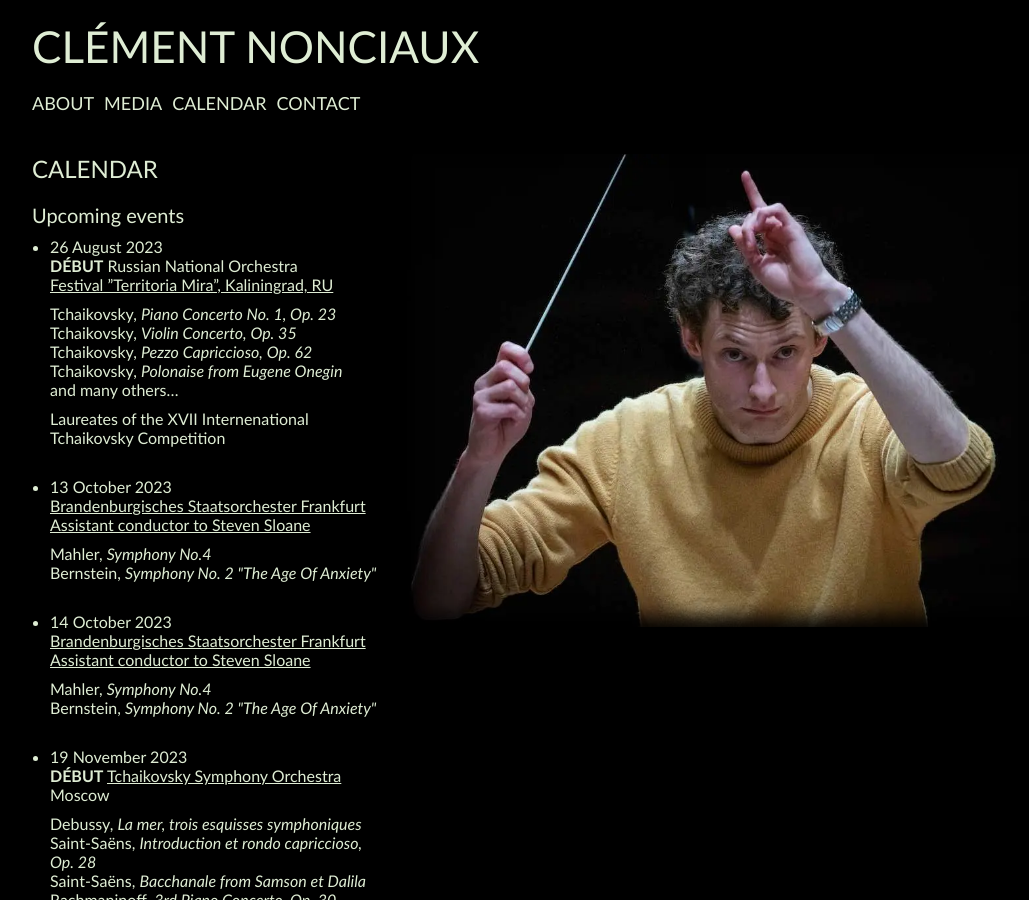
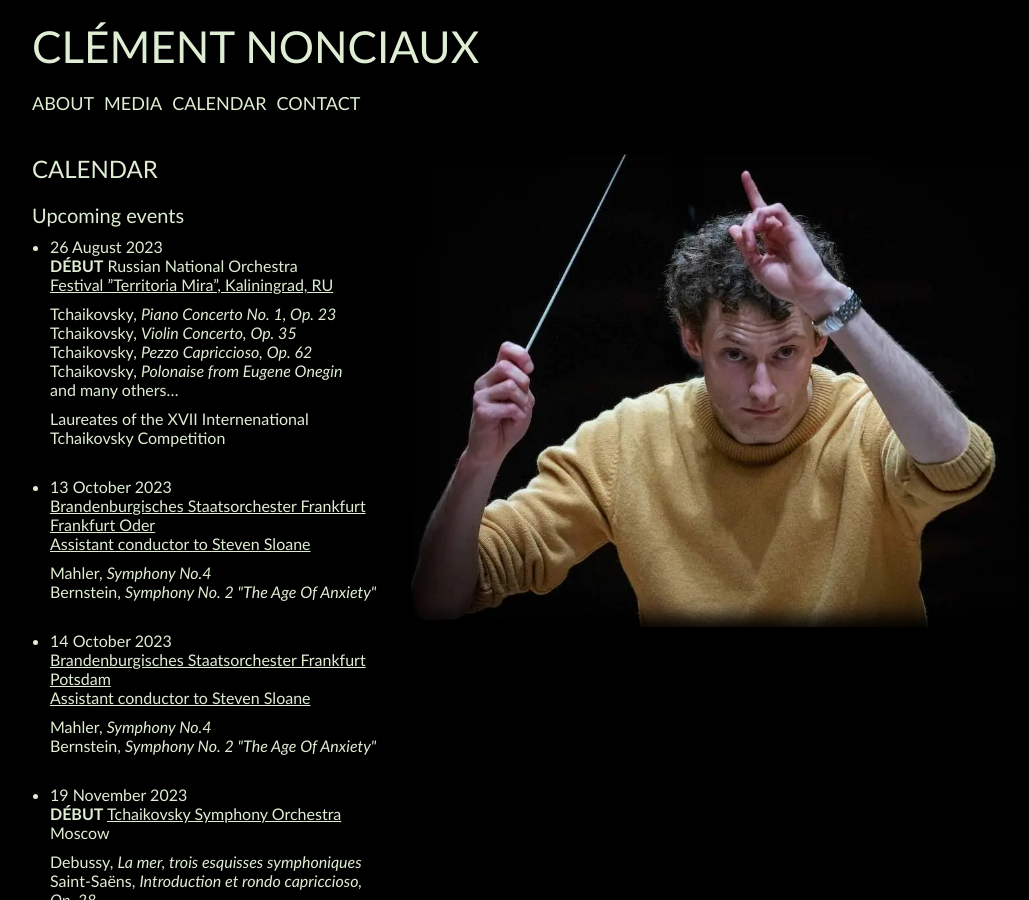
Before and after one commit to martincadoux/clementnonciaux.com, a Jekyll site: the page built from _pages/calendar.html, in a window 1280 px wide and 900 px high. Shown: the whole window, without its empty margins (108-1137 px from the left). Built offline with Jekyll 4.4.1, drawn with Linux system fonts in a browser that asks for light colours; some of the changed text lies outside the part shown.

Commit message:
Update events.yml

```diff
--- a/_data/events.yml
+++ b/_data/events.yml
@@ -85,6 +85,7 @@
 - date: 2023-10-14
   location: |-
     [Brandenburgisches Staatsorchester Frankfurt
+    Potsdam
     Assistant conductor to Steven Sloane](https://www.nikolaisaal.de/programm/veranstaltung/2-sinfoniekonzert-10.html)
   program: |-
     Mahler, *Symphony No.4*
@@ -93,6 +94,7 @@
 - date: 2023-10-13
   location: |-
     [Brandenburgisches Staatsorchester Frankfurt
+    Frankfurt Oder
     Assistant conductor to Steven Sloane](https://www.bsof.de/de/spielzeit23/oktober-2023/129648)
   program: |-
     Mahler, *Symphony No.4*
@@ -155,3 +157,5 @@
     Debussy, *Prélude à l’après-midi*
     Dukas, *L’apprenti sorcier*
     Saint-Saëns, *Cello Concerto No. 1*
+  soloist: |-
+    Narek Hakhnazaryan, violoncello
```
